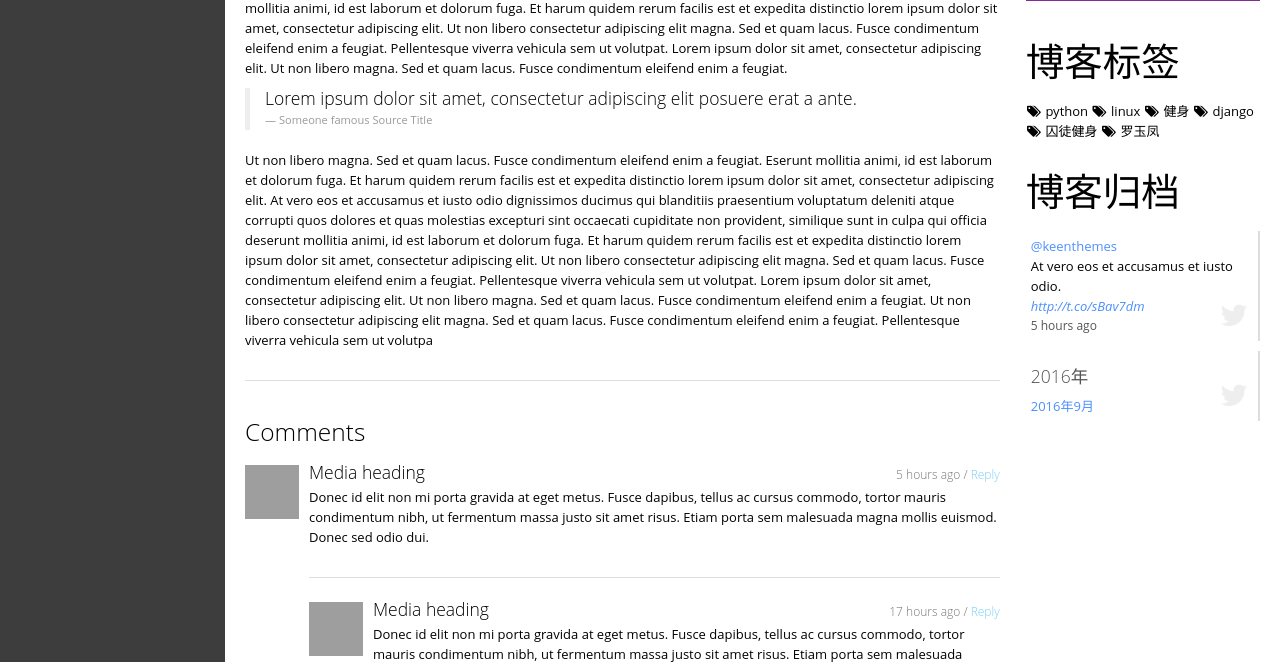
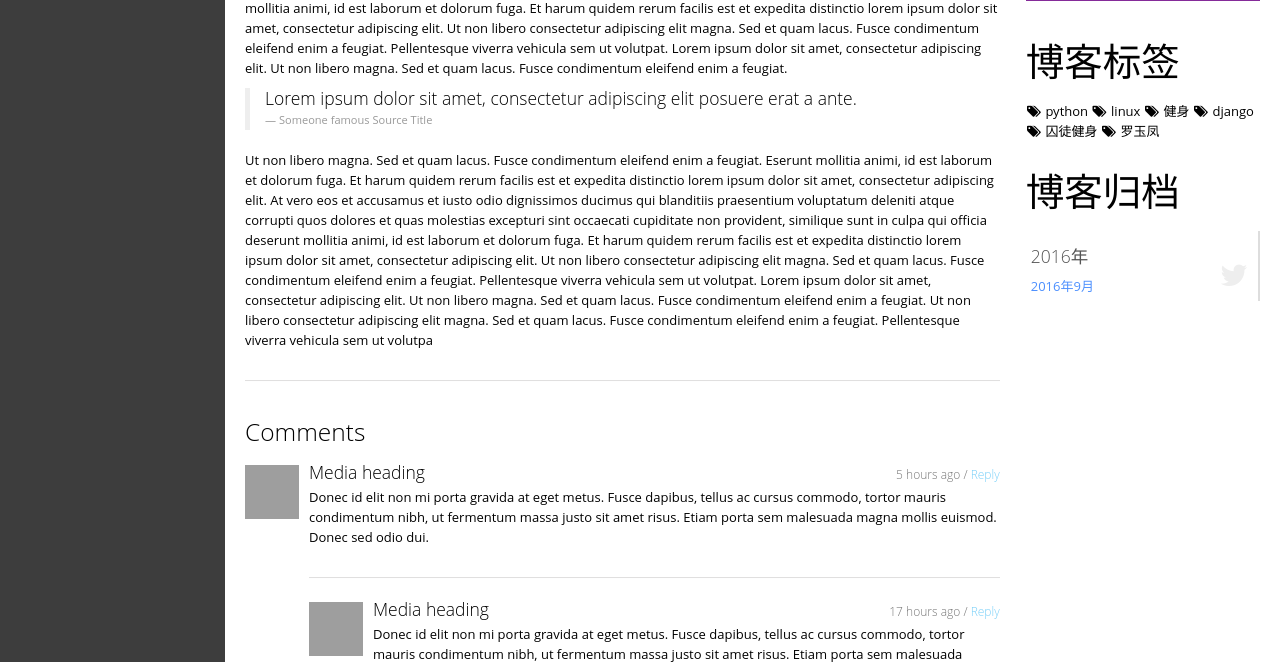
Before and after one commit to EthanCui/blog, a Django app: page / in a window 1280 px wide. Shown: the part 797-1459 px from the top of the page. Run offline with Django 3.2, Linux system fonts and the light colour scheme; data comes from the database, SQL or seed files in the repository; grey boxes are pictures that could not be loaded.

Commit message:
remove unused content

```diff
--- a/cuihu/urls.py
+++ b/cuihu/urls.py
@@ -35,7 +35,6 @@ urlpatterns = [
     url(r'^column/(?P<column_slug>[^/]+)/$', column_detail, name='column'),
     url(r'^article/(?P<pk>\d+)/(?P<article_slug>[^/]+)/$', article_detail, name='article'),
     url(r'^article/(?P<pk>\d+)/(?P<article_slug>[^/]+)/comment$', comment, name='comment'),
-     # url(r'^/(?P<year>\d+)/(?P<month>\d+)/$', archive, name='archive'),
     url(r'^(?P<year>\d+)/(?P<month>\d+)/$', archive, name='archive'),
 
     url(r'^aboutus.html$', aboutus),
--- a/website/templates/base.html
+++ b/website/templates/base.html
@@ -300,14 +300,6 @@
                 <h2>博客归档</h2>
 
                 <div class="blog-twitter">
-                    <div class="blog-twitter-block">
-                        <a href="">@keenthemes</a>
-
-                        <p>At vero eos et accusamus et iusto odio.</p>
-                        <a href="#"><em>http://t.co/sBav7dm</em></a>
-                        <span>5 hours ago</span>
-                        <i class="icon-twitter blog-twiiter-icon"></i>
-                    </div>
                     {% for year, month_list in archiveDic %}
                     <div class="blog-twitter-block">
                         <span><h4>{{ year }}年</h4></span>
--- a/website/views.py
+++ b/website/views.py
@@ -14,7 +14,7 @@ def get_default_data(request):
     columns = Column.objects.all()
     tags = Tag.objects.all()
     topArticles = Article.objects.all()[0:5]
-    archiveList = Article.objects.datetimes('pub_date', 'month', order='DESC', tzinfo= timezone('Asia/Shanghai'))
+    archiveList = Article.objects.datetimes('pub_date', 'month', order='DESC')
     archiveDic = defaultdict(list)
     for d in archiveList:
         archiveDic[d.year].append(d.month)
```
Also changed, not shown: 1 other file.
